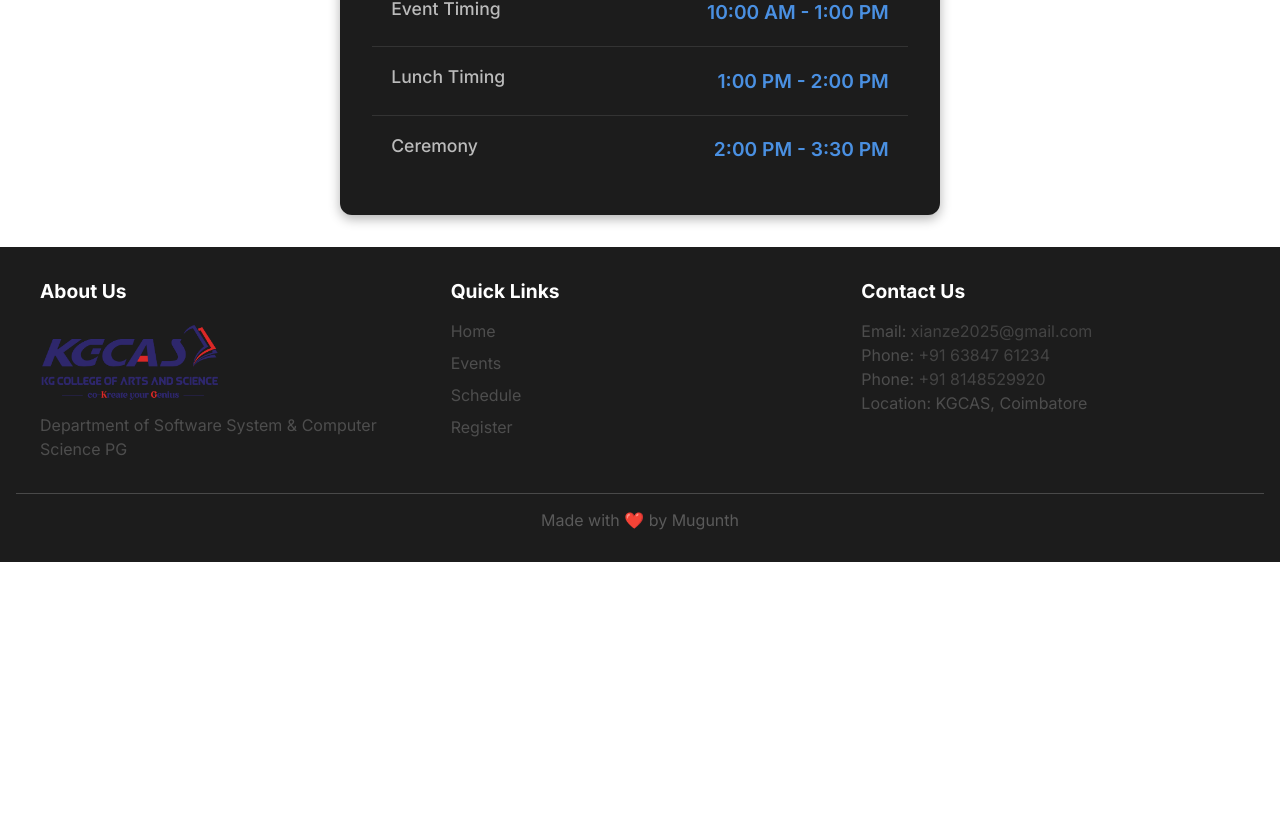
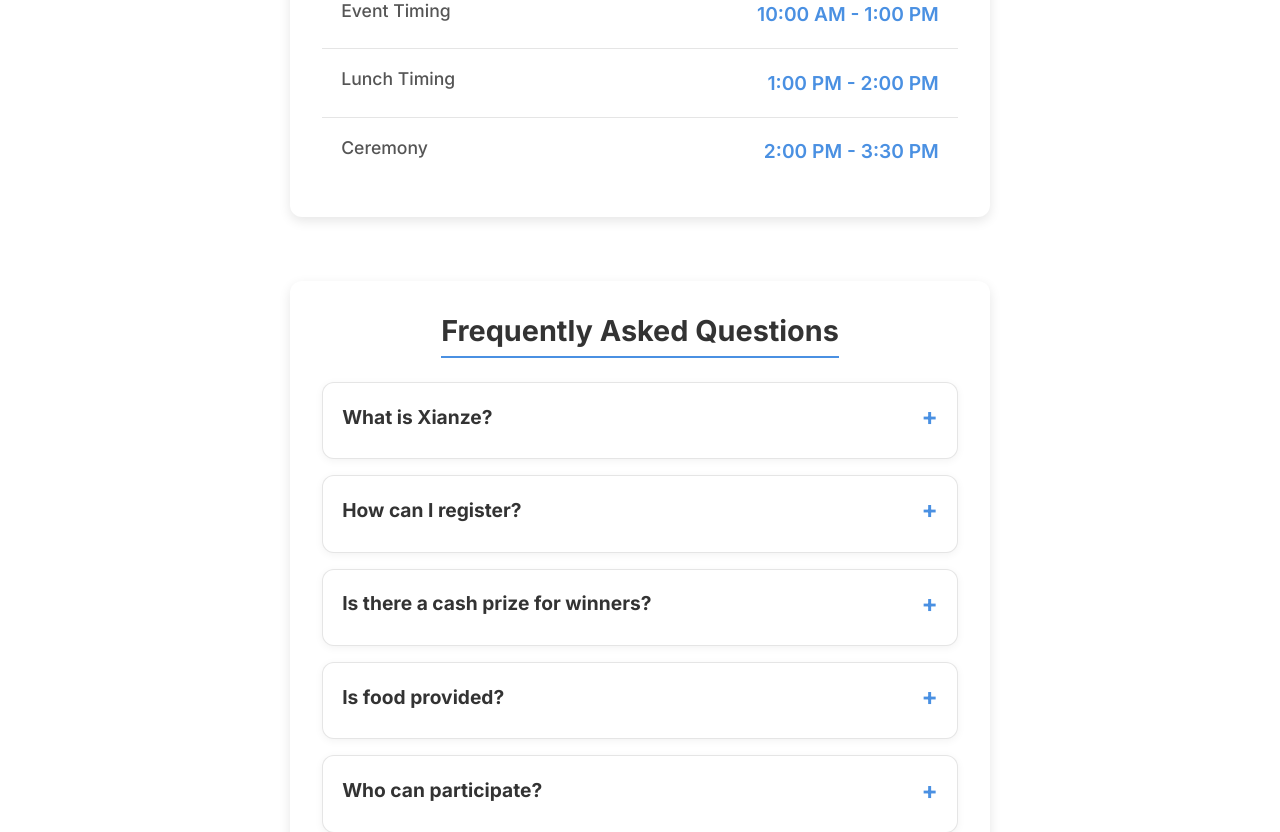
Before and after one commit to Mugunth140/xianze, a Next.js app: page /schedule in a window 1280 px wide. Shown: the part 369-1201 px from the top of the page. Before the commit the page ends 931 px from the top, so only its background shows below. Built offline with nearby package versions, Linux system fonts and the light colour scheme.

Commit message:
Added FAQ section

```diff
--- a/src/app/globals.scss
+++ b/src/app/globals.scss
@@ -11,6 +11,7 @@
 @use "../sass/components/countdown.scss" as *;
 @use "../sass/components/registerCounter.scss" as *;
 @use "../sass/components/eventSchedule.scss" as *;
+@use "../sass//components/faq.scss" as *;
 
 :root {
   --primary: #1c1c1c;
@@ -23,8 +24,6 @@
   --border-radius: 8px;
   --input-border-color: #ccc;
   --hover-opacity: 0.8;
-  // --sticky-offset: 20px;
-  // --mobile-stack-offset: 10px;
   --border-radius: 8px;
 }
 
--- a/src/app/schedule/page.jsx
+++ b/src/app/schedule/page.jsx
@@ -1,10 +1,12 @@
 import EventSchedule from "@/components/EventSchedule";
+import FAQ from "@/components/Faq";
 import "@/sass/pages/schedule.scss";
 
 const Schedule = () => {
   return (
    <>
    <EventSchedule />
+   <FAQ />
    </>
   )
 }
--- /dev/null
+++ b/src/components/Faq.jsx
@@ -0,0 +1,61 @@
+'use client'
+import { useState } from "react";
+import "../sass/components/faq.scss";
+
+const faqs = [
+  {
+    question: "What is Xianze?",
+    answer: "Xianze is an inter-college technical event where students showcase their skills in various competitions and workshops.",
+  },
+  {
+    question: "How can I register?",
+    answer: "You can register online through Google forms or via official website.",
+  },
+  {
+    question: "Is there a cash prize for winners?",
+    answer: "Yes! Winners of competitions can win cash prizes of up to ₹20,000 along with certificates and other exciting rewards.",
+  },
+  {
+    question: "Is food provided?",
+    answer: "Yes, lunch will be provided for participants from other colleges.",
+  },
+  {
+    question: "Who can participate?",
+    answer: "Anyone with an interest in technology and innovation can participate.",
+  },
+  {
+    question: "Will I get certificate?",
+    answer: "Yes! All participants will receive certificate, and winners will get special recognition and prizes.",
+  },
+];
+
+const FAQ = () => {
+  const [openIndex, setOpenIndex] = useState(null);
+
+  const toggleFAQ = (index) => {
+    setOpenIndex(openIndex === index ? null : index);
+  };
+
+  return (
+    <div className="faq-container">
+      <h2 className="faq-heading">Frequently Asked Questions</h2>
+      <div className="faq-list">
+        {faqs.map((faq, index) => (
+          <div
+            key={index}
+            className={`faq-item ${openIndex === index ? "open" : ""}`}
+            onClick={() => toggleFAQ(index)}
+          >
+            <div className="faq-question">
+              {faq.question}
+              <span className="icon">{openIndex === index ? "−" : "+"}</span>
+            </div>
+            <div className="faq-answer">{faq.answer}</div>
+          </div>
+        ))}
+      </div>
+    </div>
+  );
+};
+
+export default FAQ;
--- a/src/sass/components/eventSchedule.scss
+++ b/src/sass/components/eventSchedule.scss
@@ -1,20 +1,20 @@
 // Colors
-$primary-bg: #121212;
-$card-bg: #1e1e1e;
-$border-color: rgba(255, 255, 255, 0.1);
-$text-primary: #fff;
-$text-secondary: #bbb;
+$primary-bg: #f9f9f9;
+$card-bg: #ffffff;
+$border-color: rgba(0, 0, 0, 0.1);
+$text-primary: #333;
+$text-secondary: #555;
 $accent: #4a90e2;
 
 .schedule-container {
   max-width: 90%;
-  max-width: 600px;
+  max-width: 700px;
   margin: 2rem auto;
   margin-top: 6rem;
   padding: 2rem;
-  background: var(--primary, $card-bg);
+  background: $card-bg;
   border-radius: 12px;
-  box-shadow: 0 4px 12px rgba(0, 0, 0, 0.3);
+  box-shadow: 0 4px 12px rgba(0, 0, 0, 0.1);
   text-align: center;
 
   @media (max-width: 768px) {
@@ -27,13 +27,14 @@
 .heading {
   font-size: 1.8rem;
   font-weight: bold;
-  color: var(--secondary, $text-primary);
+  color: $text-primary;
   margin-bottom: 1.5rem;
+  border-bottom: 2px solid $accent;
   padding-bottom: 0.5rem;
   display: inline-block;
 
   @media (max-width: 768px) {
-    font-size: 1.5rem;
+    font-size: 1.8rem;
   }
 }
 
--- /dev/null
+++ b/src/sass/components/faq.scss
@@ -0,0 +1,98 @@
+// Colors
+$primary-bg: #f9f9f9;
+$card-bg: #ffffff;
+$border-color: rgba(0, 0, 0, 0.1);
+$text-primary: #333;
+$text-secondary: #555;
+$accent: #4a90e2;
+
+.faq-container {
+  max-width: 700px;
+  margin: 4rem auto;
+  padding: 2rem;
+  background: $card-bg;
+  border-radius: 12px;
+  box-shadow: 0 4px 12px rgba(0, 0, 0, 0.1);
+  text-align: center;
+
+  @media (max-width: 768px) {
+    padding: 0.5rem;
+  }
+}
+
+.faq-heading {
+  font-size: 1.8rem;
+  font-weight: bold;
+  color: $text-primary;
+  margin-bottom: 1.5rem;
+  border-bottom: 2px solid $accent;
+  padding-bottom: 0.5rem;
+  display: inline-block;
+}
+
+.faq-list {
+  text-align: left;
+}
+
+.faq-item {
+  background: $card-bg;
+  padding: 1.2rem;
+  margin-bottom: 1rem;
+  border-radius: 12px;
+  border: 1px solid $border-color;
+  cursor: pointer;
+  transition: all 0.3s ease-in-out;
+  box-shadow: 0 2px 8px rgba(0, 0, 0, 0.05);
+
+  &:hover {
+    box-shadow: 0 4px 12px rgba(0, 0, 0, 0.08);
+    transform: translateY(-2px);
+  }
+
+  .faq-question {
+    font-size: 1.2rem;
+    font-weight: bold;
+    color: $text-primary;
+    display: flex;
+    justify-content: space-between;
+    align-items: center;
+  }
+
+  .icon {
+    font-size: 1.5rem;
+    font-weight: bold;
+    color: $accent;
+    transition: transform 0.3s ease;
+  }
+
+  .faq-answer {
+    font-size: 1rem;
+    color: $text-secondary;
+    margin-top: 0.5rem;
+    max-height: 0;
+    overflow: hidden;
+    opacity: 0;
+    transition: max-height 0.3s ease, opacity 0.3s ease;
+  }
+
+  &.open {
+    .faq-answer {
+      max-height: 200px;
+      opacity: 1;
+    }
+  }
+}
+
+@media (max-width: 768px) {
+  .faq-container {
+    width: calc(100% - 1rem);
+  }
+
+  .faq-item {
+    padding: 1rem;
+  }
+
+  .faq-question {
+    font-size: 1.1rem;
+  }
+}
```
